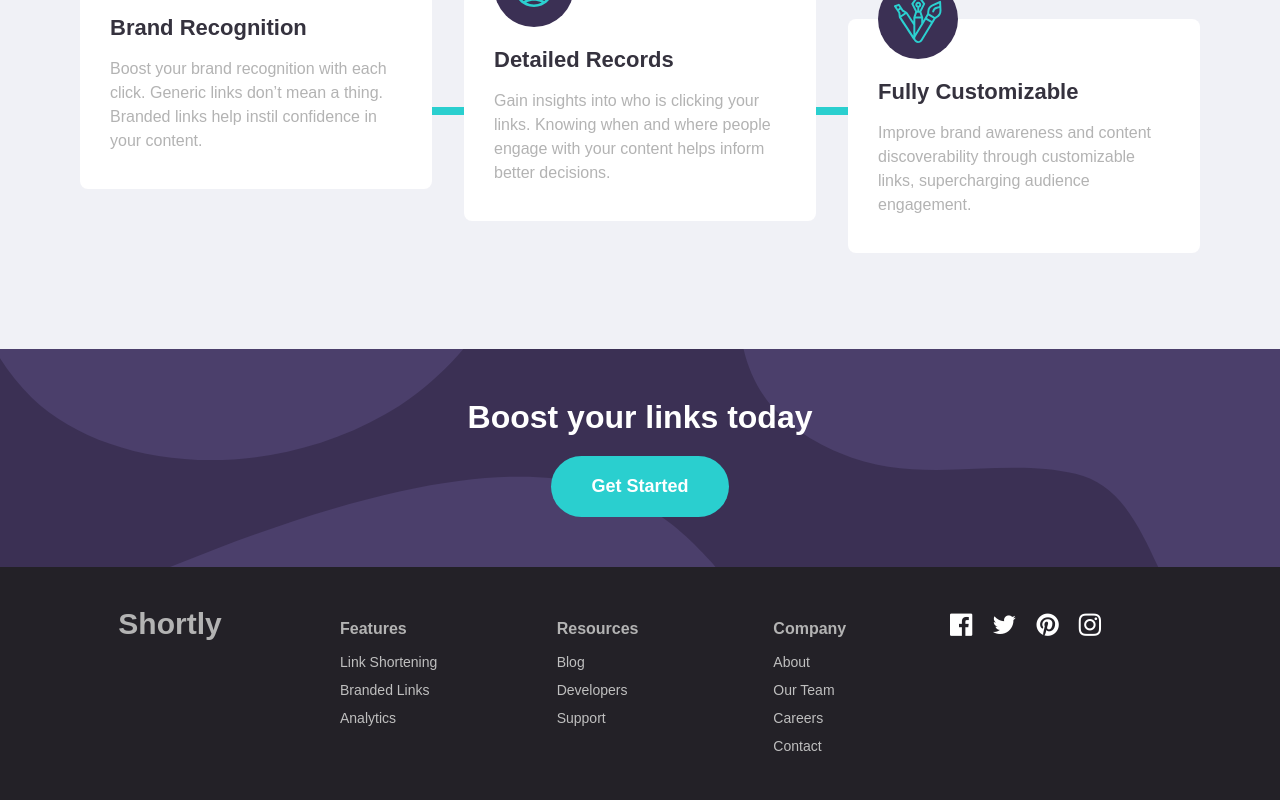
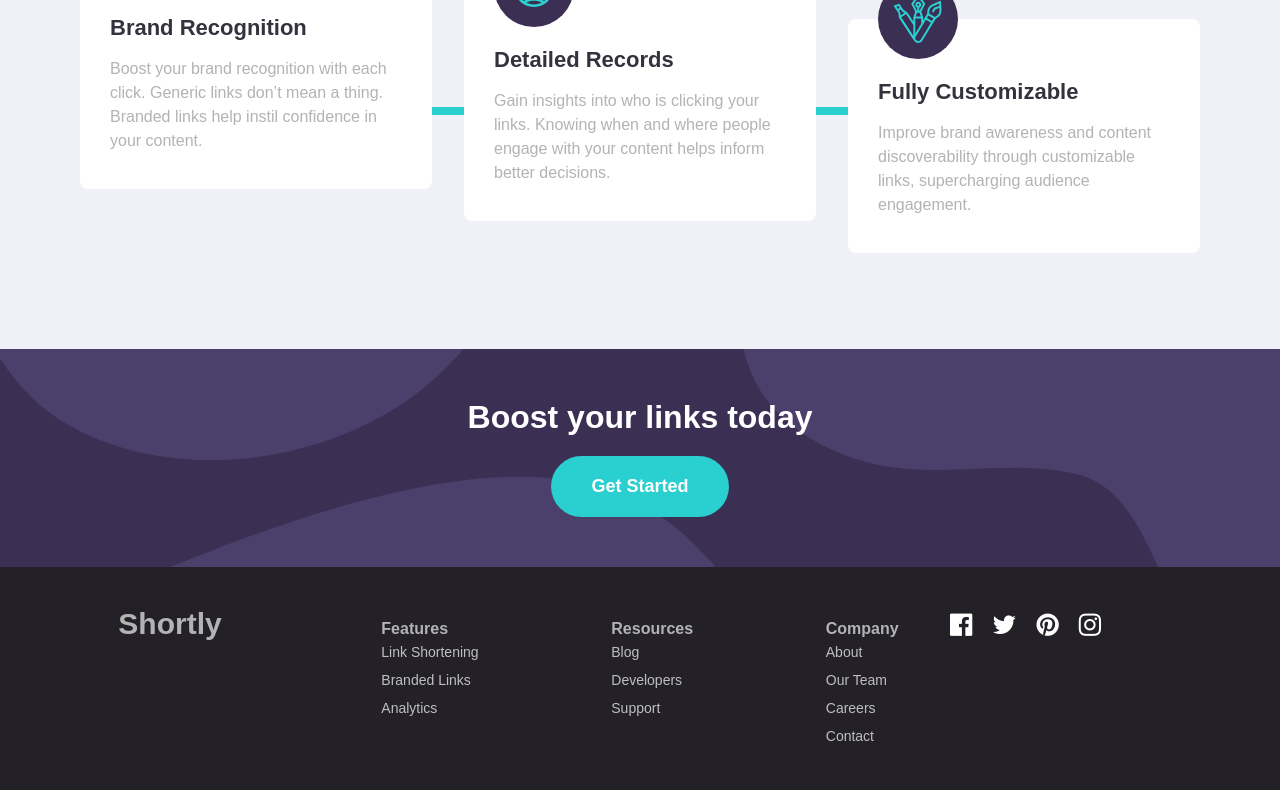
Before and after one commit to sarinyaw/sarinyaw-project, a Next.js app in the folder shortly/: page / in a window 1280 px wide. Shown: the part 1127-1927 px from the top of the page. Built offline with nearby package versions, Linux system fonts and the light colour scheme.

Commit message:
edit span to div

```diff
--- a/shortly/pages/index.js
+++ b/shortly/pages/index.js
@@ -115,23 +115,23 @@ export default function Home() {
       <footer className={styles.footer}>
         <p className={styles.topic}>Shortly</p>
         <div className={styles.linkWrapper}>
-          <span>
+          <div>
             <p>Features</p>
             <ul className={styles.links}>
               <li><a href="" target="_blank">Link Shortening</a></li>
               <li><a href="" target="_blank">Branded Links</a></li>
               <li><a href="" target="_blank">Analytics</a></li>
             </ul>
-          </span>
-          <span>
+          </div>
+          <div>
             <p>Resources</p>
             <ul className={styles.links}>
               <li><a href="" target="_blank">Blog</a></li>
               <li><a href="" target="_blank">Developers</a></li>
               <li><a href="" target="_blank">Support</a></li>
             </ul>
-          </span>
-          <span>
+          </div>
+          <div>
             <p>Company</p>
             <ul className={styles.links}>
               <li><a href="" target="_blank">About</a></li>
@@ -139,7 +139,7 @@ export default function Home() {
               <li><a href="" target="_blank">Careers</a></li>
               <li><a href="" target="_blank">Contact</a></li>
             </ul>
-          </span>
+          </div>
         </div>
         <div className={styles.icons}>
           <a href="" target="_blank"><i className="fa fa-facebook-official" aria-hidden="true"></i></a>
```
